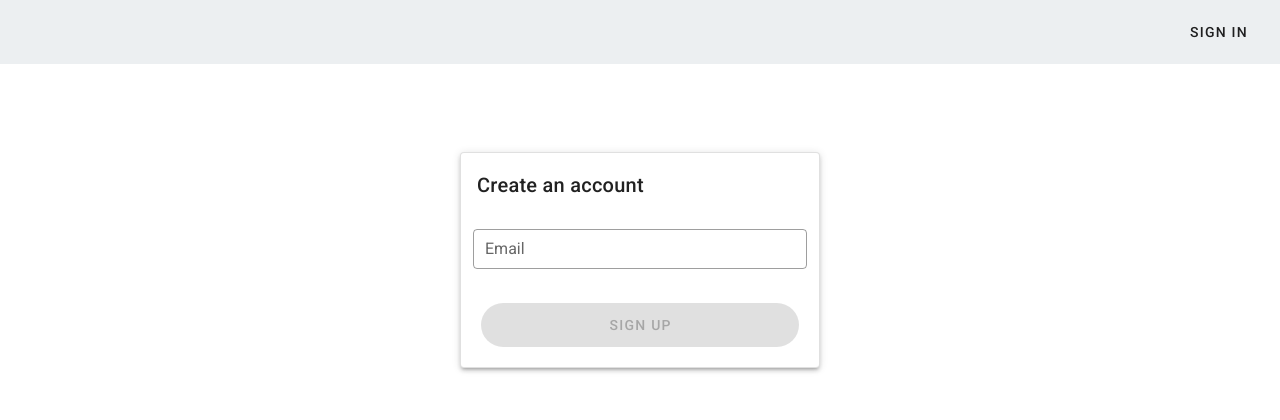
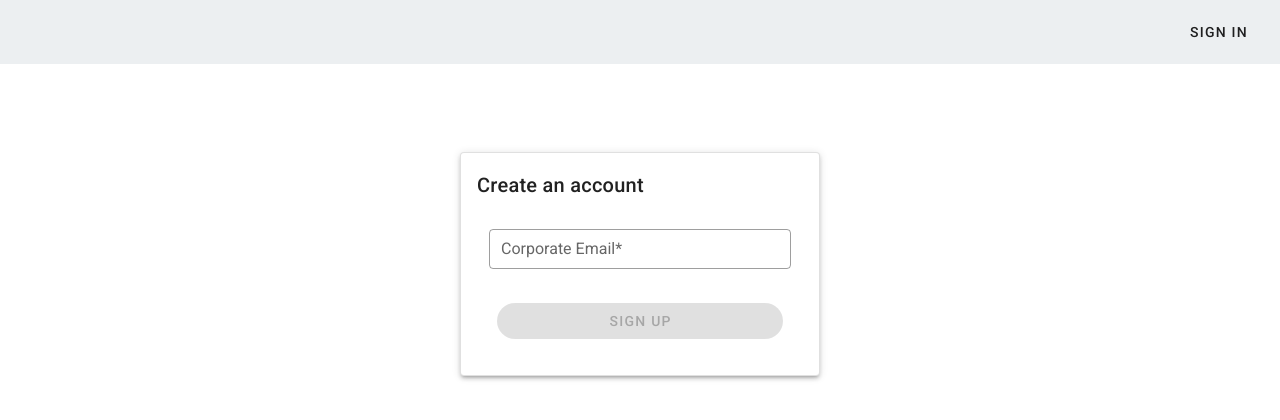
Before and after one commit to laquikenneth/vli-payroll-frontend, a Vue app: page /auth/signup in a window 1280 px wide. Shown: the top 420 px of the page. Built offline with nearby package versions, Linux system fonts and the light colour scheme.

Commit message:
update singup functionality

```diff
--- a/src/components/Authentication/Signup.vue
+++ b/src/components/Authentication/Signup.vue
@@ -14,6 +14,8 @@
 
         <v-card-title>Create an account</v-card-title>
 
+          <v-card-text>
+
             <v-container>
 
               <v-form
@@ -21,15 +23,15 @@
                 v-model="formHasErrors"
               >
 
-              <!-- fields -->
+                <!-- email -->
                 <v-text-field
                   v-model="email"
                   :rules="rules.email"
                   dense
                   outlined
-              label="Email"
+                  label="Corporate Email*"
                   required
-              :change="submit"
+                  @keydown.enter="submit"
               />
 
                 <!-- button -->
@@ -38,7 +40,7 @@
                   <v-btn
                     @click="submit"
                     block
-                  large
+                    medium
                     rounded
                     color="primary"
                     :disabled="!formHasErrors || btn_disabled"
@@ -53,6 +55,8 @@
               </v-form>
 
             </v-container>
+
+          </v-card-text>
 
       </v-card>
 
```
Lines whose indentation alone changed are shown as unchanged.
